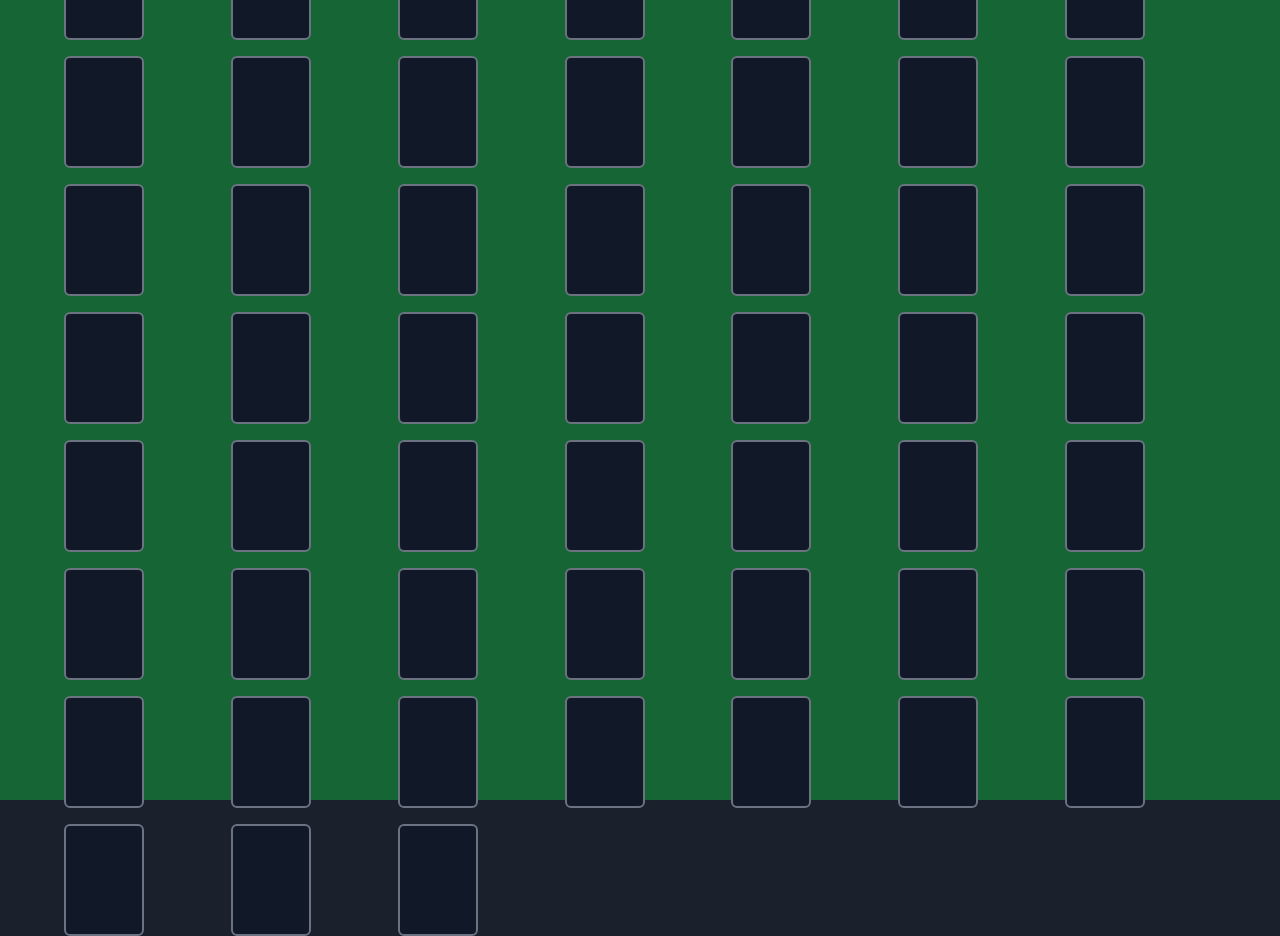
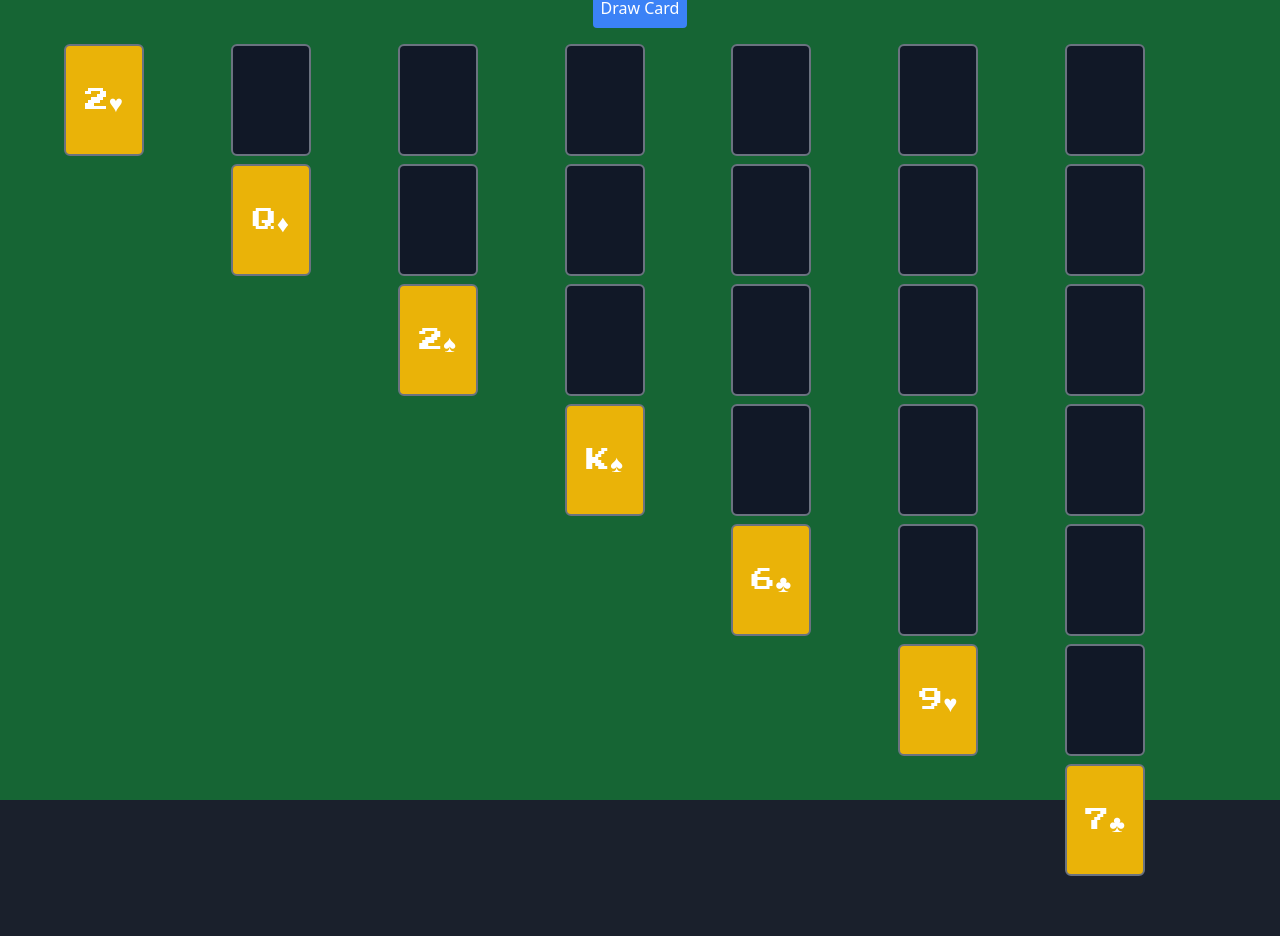
Before and after one commit to rodruquez/sp1-memory-game, a React (Vite) app: page / in a window 1280 px wide. After the commit the page ends 876 px from the top, so only its background shows below. Built offline with nearby package versions, Linux system fonts and the light colour scheme.

Commit message:
Enhanced Solitaire logic with initial layout and draw mechanism

```diff
--- a/src/Solitaire.jsx
+++ b/src/Solitaire.jsx
@@ -1,4 +1,3 @@
-
 import React, { useState } from "react";
 
 const suits = ["♠", "♥", "♦", "♣"];
@@ -14,29 +13,62 @@ const generateDeck = () => {
   return deck.sort(() => Math.random() - 0.5);
 };
 
+const initialSetup = (deck) => {
+  const tableau = [];
+  let index = 0;
+  for (let i = 0; i < 7; i++) {
+    const column = [];
+    for (let j = 0; j <= i; j++) {
+      column.push({ ...deck[index], flipped: j === i });
+      index++;
+    }
+    tableau.push(column);
+  }
+  return { tableau, stock: deck.slice(index) };
+};
+
 export default function Solitaire() {
   const [deck, setDeck] = useState(generateDeck());
+  const [{ tableau, stock }, setGame] = useState(() => initialSetup(deck));
 
-  const flipCard = (index) => {
-    const newDeck = deck.map((card, i) =>
-      i === index ? { ...card, flipped: !card.flipped } : card
+  const flipCard = (colIndex, cardIndex) => {
+    const newTableau = tableau.map((col, idx) =>
+      idx === colIndex
+        ? col.map((card, cIdx) =>
+            cIdx === cardIndex ? { ...card, flipped: !card.flipped } : card
+          )
+        : col
     );
-    setDeck(newDeck);
+    setGame({ tableau: newTableau, stock });
+  };
+
+  const drawFromStock = () => {
+    if (stock.length === 0) return;
+    const [drawnCard, ...remainingStock] = stock;
+    setGame({
+      tableau: [...tableau, [{ ...drawnCard, flipped: true }]],
+      stock: remainingStock,
+    });
   };
 
   return (
     <div className="w-full h-screen bg-green-800 flex flex-col items-center justify-center">
       <h1 className="text-4xl font-bold text-yellow-300 mb-6 pixelated">Pixel Solitaire</h1>
+      <button onClick={drawFromStock} className="mb-4 bg-blue-500 text-white p-2 rounded">Draw Card</button>
       <div className="grid grid-cols-7 gap-4 w-11/12 max-w-6xl">
-        {deck.map((card, index) => (
+        {tableau.map((col, colIndex) => (
+          <div key={colIndex} className="flex flex-col gap-2">
+            {col.map((card, cardIndex) => (
               <div
                 key={card.id}
                 className={`w-20 h-28 border-2 border-gray-500 rounded-md flex items-center justify-center text-2xl bg-gray-900 text-white pixelated cursor-pointer hover:bg-gray-700 transition ${
                   card.flipped ? "bg-yellow-500 text-black" : ""
                 }`}
-            onClick={() => flipCard(index)}
+                onClick={() => flipCard(colIndex, cardIndex)}
               >
                 {card.flipped ? `${card.value}${card.suit}` : ""}
+              </div>
+            ))}
           </div>
         ))}
       </div>
```
Lines whose indentation alone changed are shown as unchanged.
